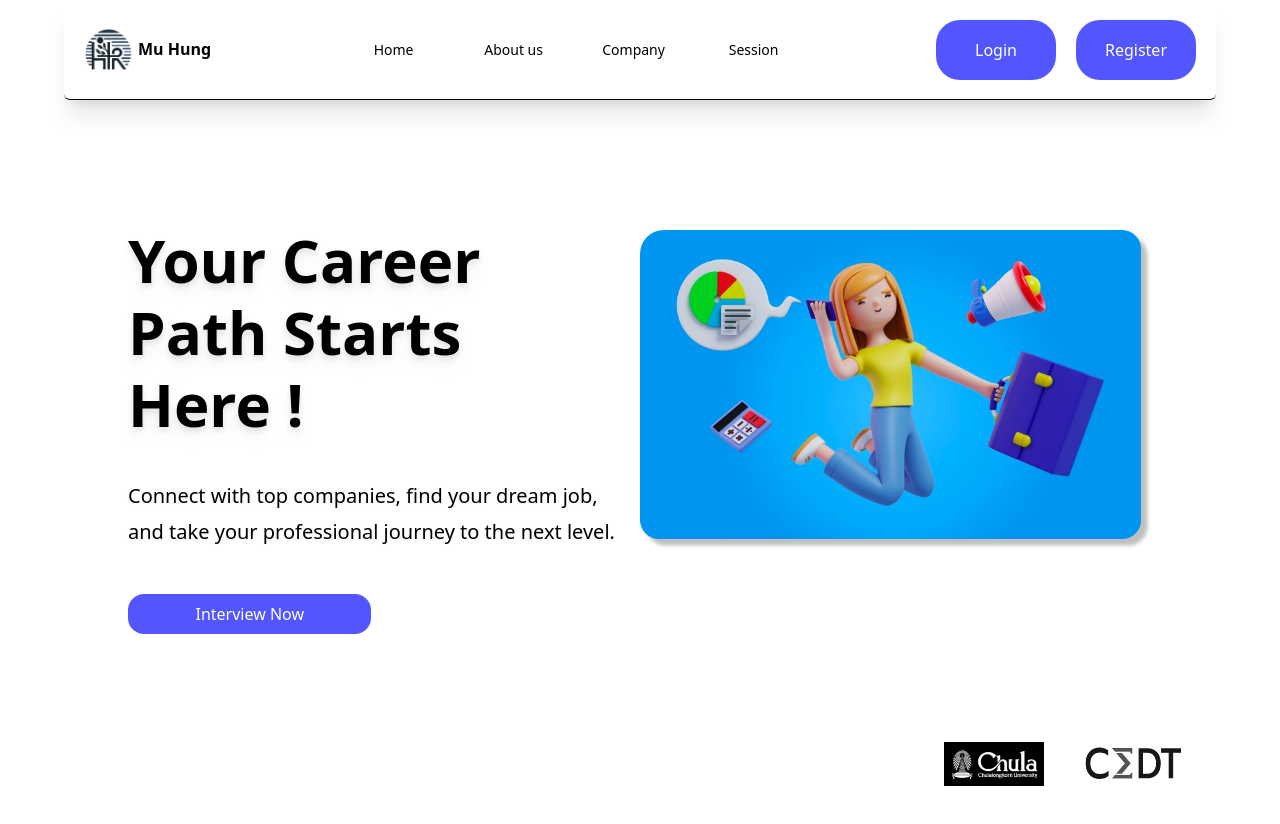
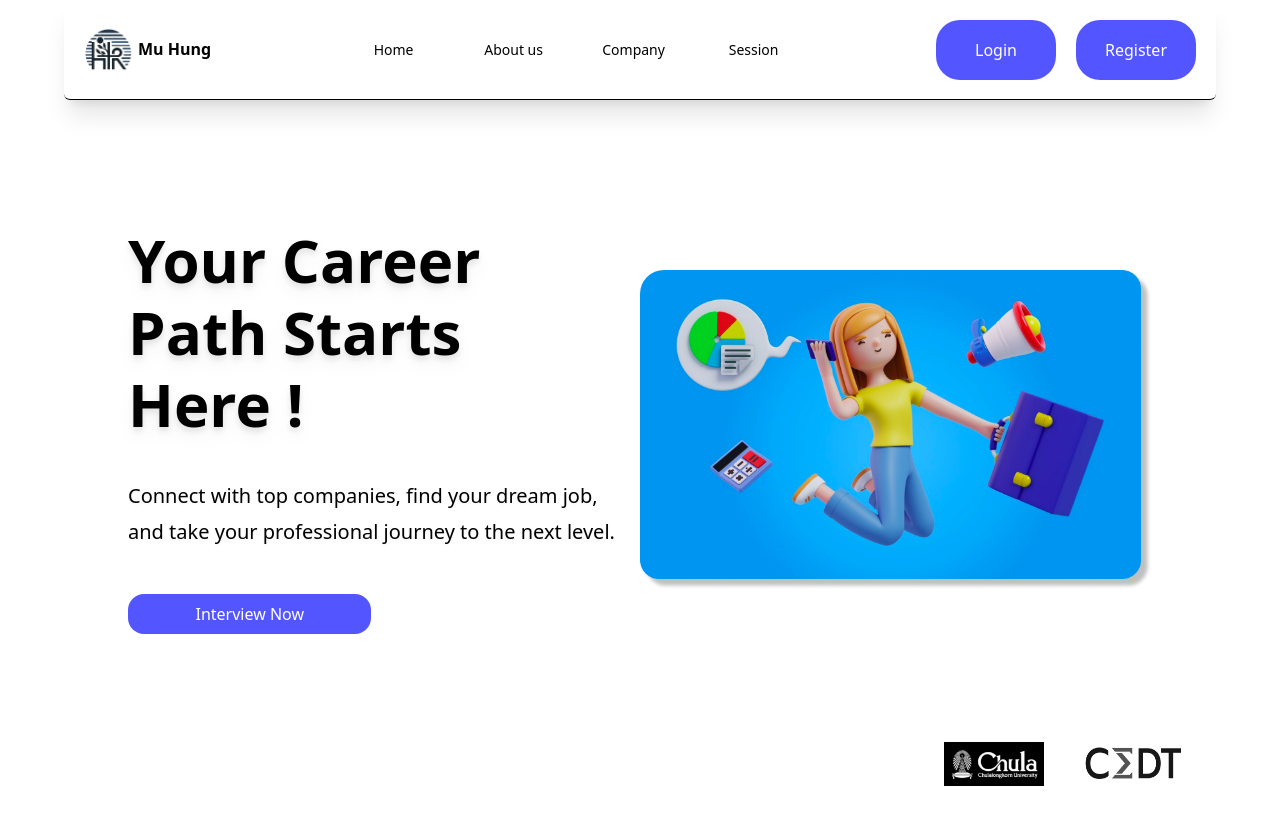
Before and after one commit to 2110503TACEDT66/swdevprac2-project-mu-hung-un-tun-tom-nueng, a Next.js app: page / in a window 1280 px wide. Shown: the top 824 px of the page. Built offline with nearby package versions, Linux system fonts and the light colour scheme.

Commit message:
Update Banner component styling

```diff
--- a/src/components/Banner.tsx
+++ b/src/components/Banner.tsx
@@ -10,7 +10,7 @@ const Banner = () => {
 
   return (
     <div className="relative flex h-[80vh] w-full flex-col py-5">
-      <div className="mx-[4vh] my-[8vh] flex flex-row">
+      <div className="mx-[4vh] my-[8vh] flex flex-row flex-wrap space-y-10">
         <div className="flex flex-col space-y-[6vh]">
           <div className="space-y-[1.5vh] text-6xl font-bold drop-shadow-lg">
             <h1>Your Career</h1>
@@ -34,7 +34,7 @@ const Banner = () => {
           width={0}
           height={0}
           sizes="100vw"
-          className="ml-auto h-[40vh] w-auto min-w-[40vh] max-w-[100vh] rounded-3xl object-cover"
+          className="ml-auto flex h-[40vh] w-auto min-w-[40vh] max-w-[100vh] rounded-3xl object-cover"
         />
       </div>
 
```
